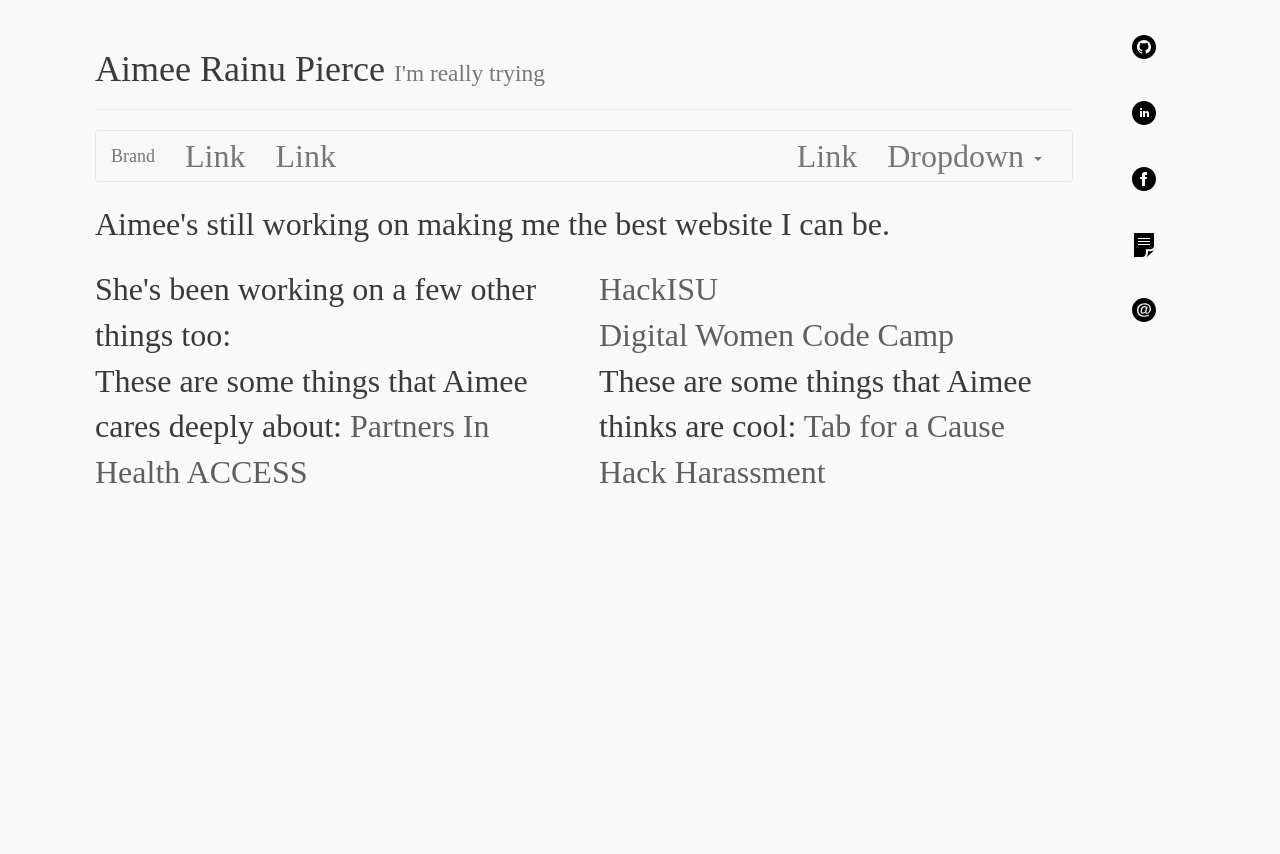
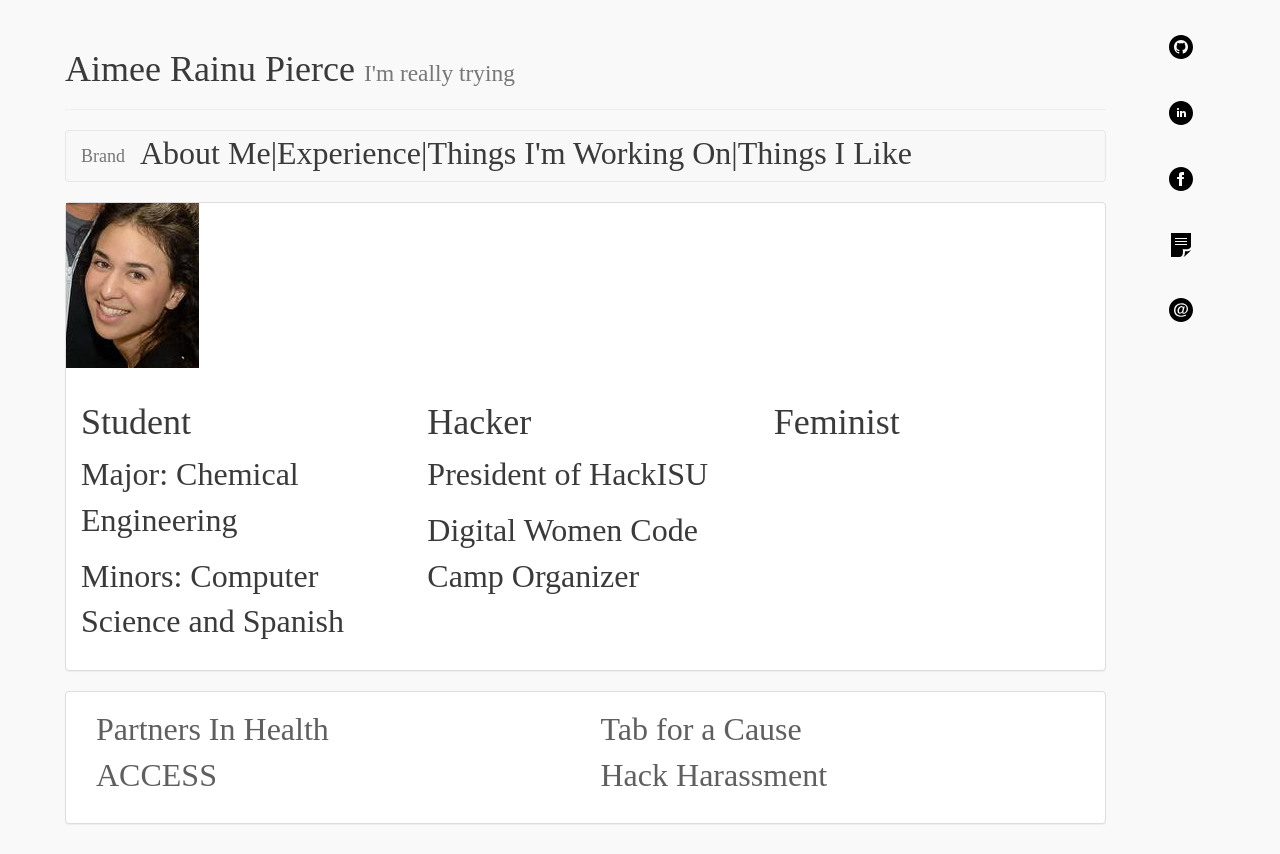
Before and after one commit to aimeerpierce/aimeerpierce.github.io, a plain HTML site: page index.html in a window 1280 px wide. Before the commit the page ends 800 px from the top, so only its background shows below. Drawn offline with nearby package versions, Linux system fonts and the light colour scheme.

Commit message:
added toggle script and pannels

```diff
--- a/index.html
+++ b/index.html
@@ -14,8 +14,6 @@
 
 	<!-- Latest compiled and minified JavaScript -->
 <script src="https://maxcdn.bootstrapcdn.com/bootstrap/3.3.7/js/bootstrap.min.js" integrity="sha384-Tc5IQib027qvyjSMfHjOMaLkfuWVxZxUPnCJA7l2mCWNIpG9mGCD8wGNIcPD7Txa" crossorigin="anonymous"></script>
-  	<script src="script.js"></script>
-   	<link rel="stylesheet" type="text/css" href="//fonts.googleapis.com/css?family=Open+Sans" />
   	<link rel="stylesheet" type="text/css" href="style.css">
   <!--[if lt IE 9]>
     <script src="https://cdnjs.cloudflare.com/ajax/libs/html5shiv/3.7.3/html5shiv.js"></script>
@@ -47,11 +45,15 @@
 	    <!-- Collect the nav links, forms, and other content for toggling -->
 	    <div class="collapse navbar-collapse" id="bs-example-navbar-collapse-1">
 	      <ul class="nav navbar-nav">
-	        <li><a href="#">Link</a></li>
-	        <li><a href="#">Link</a></li>
+	        <li><div onclick="toggle_aboutme()">About Me</div></li>
+	        <li>|</li>
+	        <li><div onclick="toggle_exp()">Experience</div></li>
+	        <li>|</li>
+	        <li><div onclick="toggle_working()">Things I'm Working On</div></li>
+	        <li>|</li>
+	        <li><div onclick="toggle_passions()">Things I Like</div></li>
 	      </ul>
-	      <ul class="nav navbar-nav navbar-right">
-	        <li><a href="#">Link</a></li>
+	      <!--ul class="nav navbar-nav navbar-right">
 	        <li class="dropdown">
 	          <a href="#" class="dropdown-toggle" data-toggle="dropdown" role="button" aria-haspopup="true" aria-expanded="false">Dropdown <span class="caret"></span></a>
 	          <ul class="dropdown-menu">
@@ -62,39 +64,89 @@
 	            <li><a href="#">Separated link</a></li>
 	          </ul>
 	        </li>
-	      </ul>
+	      </ul-->
 	    </div><!-- /.navbar-collapse -->
 	  </div><!-- /.container-fluid -->
 	</nav>
+		<div class="row" id="aboutme">
+			<div class="col-sm-12">
+				<div class="panel panel-default">
+					<div>
+						<img class="headshot" src="headshot2.jpg">
+					</div>
 
+  					<div class="panel-body">
   						<div class="row">
-			<div class="col-sm-12">
-			<p>
-				Aimee's still working on making me the best website I can be. <br>
-			</p>
+  							<div class="col-sm-4">
+  								<h1>Student</h1>
+  								<p>Major: Chemical Engineering</p>
+  								<p>Minors: Computer Science and Spanish</p>
+  							</div>
+  							<div class="col-sm-4">
+  								<h1>Hacker</h1>
+  								<p>President of HackISU</p>
+  								<p>Digital Women Code Camp Organizer</p>
+  							</div>
+  							<div class="col-sm-4">
+  								<h1>Feminist</h1>
   							</div>
   						</div>
+  					</div>
+  				</div>
+			</div>
+		</div>
+		<div class="row" id="experience">
+			<div class="col-sm-12">
+				<div class="panel panel-default">
+					<div class="panel-body">
 						<div class="row">
-			<p>
+							<h1>Experience</h1>
 							<div class="col-sm-6">
-				She's been working on a few other things too:
+								<h2>HeSaidSheSaid</h2>
+							</div>
+						</div>
+					</div>
+				</div>
+			</div>
+		</div>
+
+		<div class="row" id="working">
+			<div class="col-sm-12">
+				<div class="panel panel-default projects">
+					<div class="panel-body">
+						<div class="row">
+							<div class="col-sm-6">
+								<h1><a href="https://hackisu.org/">HackISU</a></h1>
 							</div>
 							<div class="col-sm-6">
-				<a href="https://hackisu.org/">HackISU</a><br>
-				<a href="http://digitalwomen.ece.iastate.edu/#codecamp">Digital Women Code Camp</a>
+								<h1><a href="http://digitalwomen.ece.iastate.edu/#codecamp">Digital Women</a></h1>
 							</div>
-			</p>
 						</div>
-					<div class="row">
+					</div>
+				</div>
+			</div>
+		</div>
+
+
+		<div class="row" id="passions">
+		<div class="col-sm-12">
+			<div class="panel panel-default projects">
+			<div class="panel-body">
+
 			<div class="col-sm-6">
 				<p>
-						These are some things that Aimee cares deeply about: <a href="http://www.pih.org/">Partners In Health</a> <a href="https://www.assaultcarecenter.org/">ACCESS</a>
+					<a href="http://www.pih.org/">Partners In Health</a> <br>
+					<a href="https://www.assaultcarecenter.org/">ACCESS</a>
 				</p>
 			</div>
 			<div class="col-sm-6">
 				<p>
-						These are some things that Aimee thinks are cool: <a href="http://tab.gladly.io/">Tab for a Cause</a> <a href="http://www.hackharassment.com/">Hack Harassment</a>
+					<a href="http://tab.gladly.io/">Tab for a Cause</a> <br>
+					<a href="http://www.hackharassment.com/">Hack Harassment</a>
 				</p>
+			</div>
+			</div>
+			</div>
 			</div>
 		</div>
 	</div>
@@ -119,6 +171,6 @@
 			</div>
 		</div>
 	</div>
-  <script src="js/scripts.js"></script>
+  <script type="text/javascript" src="script.js"></script>
 </body>
 </html>
--- a/script.js
+++ b/script.js
@@ -28,3 +28,58 @@ $('document').ready(function(){
     	$('img.note').hover(swap_img, swap_img);
 	});
 });
+
+function toggle_aboutme() {
+	var aboutme = document.getElementById('aboutme');
+	var exp = document.getElementById('experience');
+	var working = document.getElementById('working');
+	var passions = document.getElementById('passions');
+	var val = window.getComputedStyle(aboutme).getPropertyValue("display");
+	if (val == 'none') {
+	    aboutme.style.display = 'block';
+	    exp.style.display = 'none';
+	    working.style.display = 'none';
+	    passions.style.display = 'none';
+	}
+}
+
+function toggle_exp() {
+	var aboutme = document.getElementById('aboutme');
+	var exp = document.getElementById('experience');
+	var working = document.getElementById('working');
+	var passions = document.getElementById('passions');
+	var val = window.getComputedStyle(exp).getPropertyValue("display");
+	if (val == 'none') {
+	    exp.style.display = 'block';
+	    aboutme.style.display = 'none';
+	    working.style.display = 'none';
+	    passions.style.display = 'none';
+	}
+}
+
+function toggle_working() {
+	var aboutme = document.getElementById('aboutme');
+	var exp = document.getElementById('experience');
+	var working = document.getElementById('working');
+	var passions = document.getElementById('passions');
+	var val = window.getComputedStyle(working).getPropertyValue("display");
+	if (val == 'none') {
+	    working.style.display = 'block';
+	    exp.style.display = 'none';
+	    aboutme.style.display = 'none';
+	    passions.style.display = 'none';
+	}
+}
+function toggle_passions() {
+	var aboutme = document.getElementById('aboutme');
+	var exp = document.getElementById('experience');
+	var working = document.getElementById('working');
+	var passions = document.getElementById('passions');
+	var val = window.getComputedStyle(passions).getPropertyValue("display");
+	if (val == 'none') {
+	    passions.style.display = 'block';
+	    exp.style.display = 'none';
+	    aboutme.style.display = 'none';
+	    working.style.display = 'none';
+	}
+}
--- a/style.css
+++ b/style.css
@@ -3,7 +3,7 @@ body {
 	color: #3a3a3a;
 	font-family:OpenSans;
 	font-size: 32px;
-	margin: 10px 80px 80px 80px;
+	margin: 10px 40px 10px 50px;
 }
 a {
 	color:#5f5f5f;
@@ -21,6 +21,7 @@ a {
 	width:10%;
 	margin: 0px;
 	float: right;
+	align-items: center;
 }
 
 #social {
@@ -35,3 +36,12 @@ a {
 	margin-right: auto;
 	display: block;
 }
+
+#experience {
+	display: none;
+	color: red;
+}
+
+#working{
+	display:none;
+}
```
Also changed, not shown: businessloth.jpg (added), favicon.ico, headshot.jpg (added), headshot2.jpg (added). Lines whose indentation alone changed are shown as unchanged.
